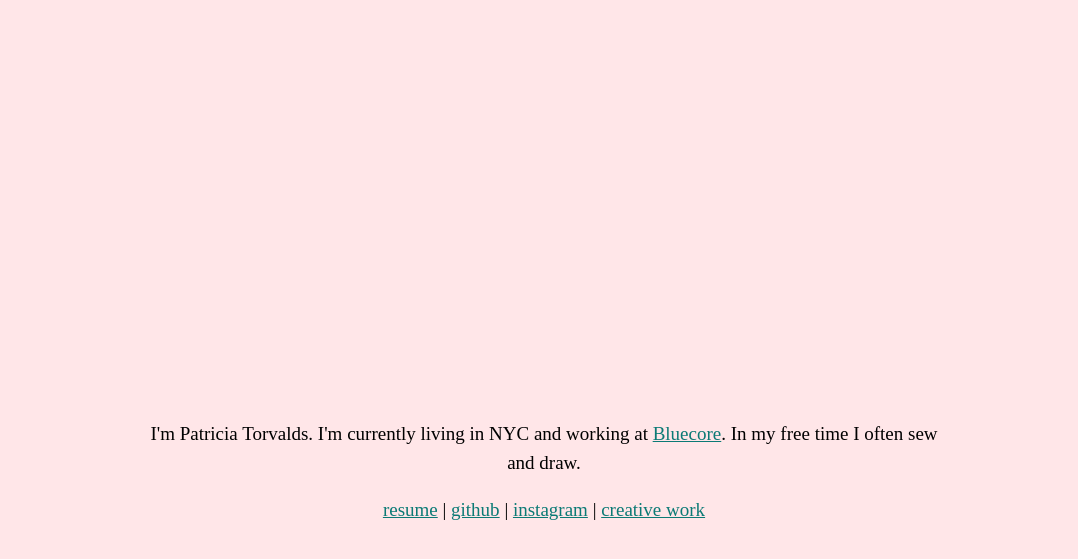
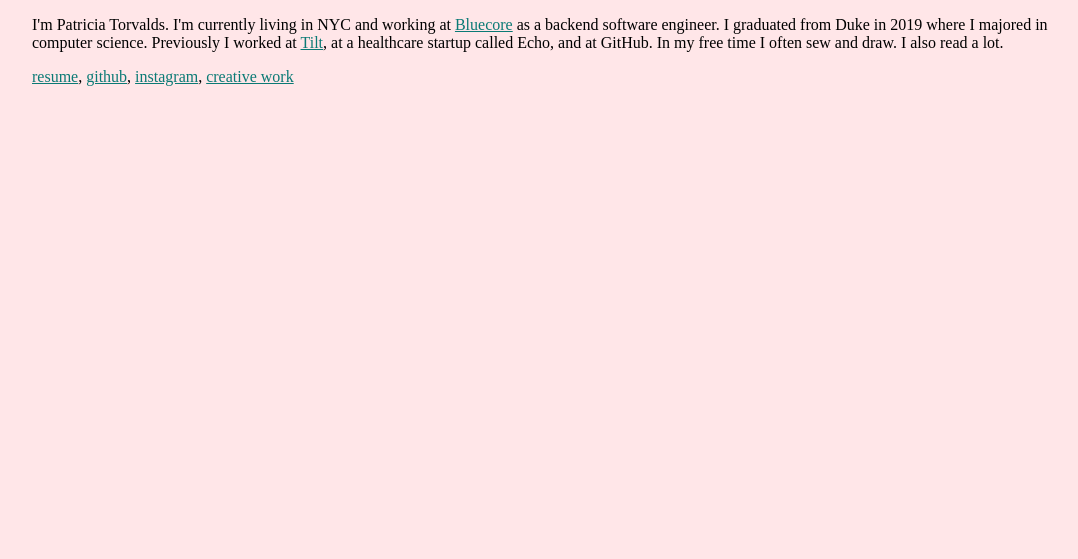
Before and after one commit to pmt/pmt.github.io, a Jekyll site: the page index.html, which Jekyll copies as it is, in a window 1280 px wide. Shown: the top 559 px of the page, without its empty margins (96-1174 px from the left). Built offline with Jekyll 4.4.1, drawn with Linux system fonts in a browser that asks for light colours.

Commit message:
Delete css, add to bio

```diff
--- a/css/main.css
+++ /dev/null
@@ -1,28 +0,0 @@
-body {
-    background-color: #ffe6e8;
-}
-
-.content
-{
-  position: absolute;
-  margin: auto;
-  top: 0;
-  right: 0;
-  bottom: 0;
-  left: 0;
-  height: 60px;
-  width: 800px;
-  text-align: center;
-  font-size: 19px;
-  line-height: 1.5;
-}
-
-a:link {
-  color: #0b7a75;
-}
-a:visited {
-  color: #545e75;
-}
-a:hover {
-  color: #63adf2;
-}
--- a/index.html
+++ b/index.html
@@ -1,14 +1,35 @@
-<head>
-<link rel="stylesheet" type="text/css" href="css/main.css"
-</head>
+<!DOCTYPE html>
 <html>
+  <head>
+    <title>Patricia Torvalds</title>
+    <meta charset="utf-8">
+    <meta http-equiv="X-UA-Compatible" content="IE=edge">
+    <meta name="viewport" content="width=device-width, initial-scale=1">
+    <style type="text/css">
+    body {
+      margin: auto;
+      width: 80%;
+      background-color: #ffe6e8;
+    }
+    a:link {
+      color: #0b7a75;
+    }
+    a:visited {
+      color: #545e75;
+    }
+    a:hover {
+      color: #63adf2;
+    }
+    </style>
+  </head>
 <body>
-<div class="content">
-I'm Patricia Torvalds. I'm currently living in NYC and working at <a href="https://www.bluecore.com/">Bluecore</a>. In my free time I often sew and draw.
 <p>
-<a href="http://www.patriciatorvalds.com/files/PTORVALDSresume.pdf">resume</a> | <a href="https://www.github.com/pmt">github</a> |
- <a href="https://www.instagram.com/patriciatorvalds">instagram</a> | <a href="/creative/">creative work</a>
+I'm Patricia Torvalds. I'm currently living in NYC and working at <a href="https://www.bluecore.com/">Bluecore</a> as a backend software engineer. I graduated from Duke in 2019 where I majored in computer science. Previously I worked at <a href="https://tilt.dev">Tilt</a>, at a healthcare startup called Echo, and at GitHub. In my free time I often sew and draw. I also read a lot.
+<p>
+<a href="http://www.patriciatorvalds.com/files/PTORVALDSresume.pdf">resume</a>,
+<a href="https://www.github.com/pmt">github</a>,
+<a href="https://www.instagram.com/patriciatorvalds">instagram</a>,
+<a href="/creative/">creative work</a>
 </p>
-</div>
 </body>
 </html>
```
